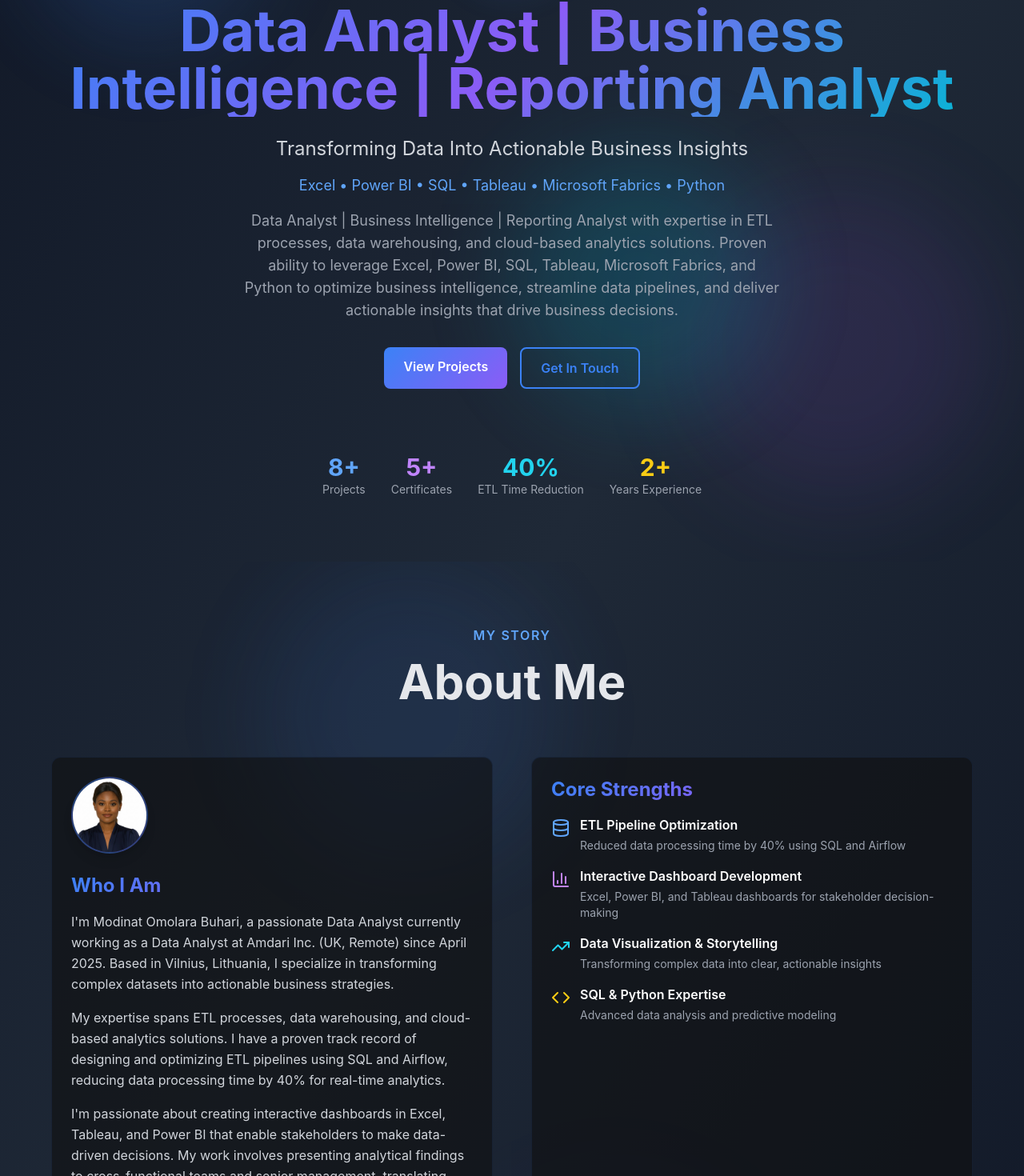
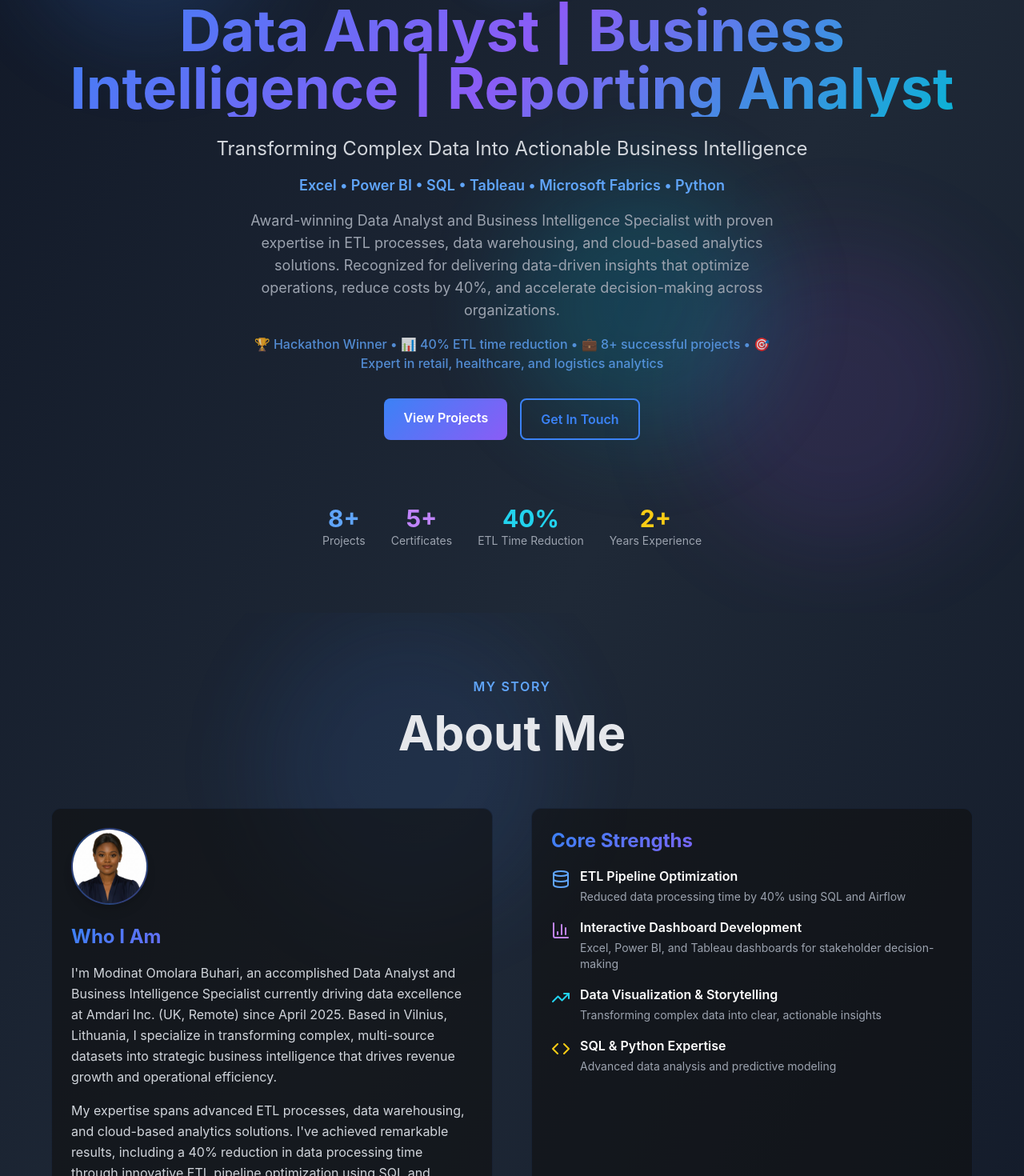
Before and after one commit to jeremydev-c/Modinat-Omolara-Buhari-portfolio, a Next.js app: page / in a window 1280 px wide. Shown: the part 318-1788 px from the top of the page at 80% size. Built offline with nearby package versions, Linux system fonts and the light colour scheme.

Commit message:
Add Streamline Logistics dashboard image, reorder projects with dashboards first, fix Tech Hub file extension, and update dashboard images count to 20

```diff
--- a/app/page.tsx
+++ b/app/page.tsx
@@ -60,15 +60,18 @@ export default function Portfolio() {
               Data Analyst | Business Intelligence | Reporting Analyst
             </h1>
             <p className="text-xl md:text-2xl text-gray-300 mb-4">
-              Transforming Data Into Actionable Business Insights
+              Transforming Complex Data Into Actionable Business Intelligence
             </p>
-            <p className="text-lg text-blue-400 mb-4">
+            <p className="text-lg text-blue-400 mb-4 font-semibold">
               Excel • Power BI • SQL • Tableau • Microsoft Fabrics • Python
             </p>
-            <p className="text-lg text-gray-400 mb-8 max-w-2xl mx-auto">
-              Data Analyst | Business Intelligence | Reporting Analyst with expertise in ETL processes, data warehousing, and cloud-based analytics solutions.
-              Proven ability to leverage Excel, Power BI, SQL, Tableau, Microsoft Fabrics, and Python
-              to optimize business intelligence, streamline data pipelines, and deliver actionable insights that drive business decisions.
+            <p className="text-lg text-gray-400 mb-4 max-w-2xl mx-auto">
+              Award-winning Data Analyst and Business Intelligence Specialist with proven expertise in ETL processes,
+              data warehousing, and cloud-based analytics solutions. Recognized for delivering data-driven insights
+              that optimize operations, reduce costs by 40%, and accelerate decision-making across organizations.
+            </p>
+            <p className="text-base text-blue-400/80 mb-8 max-w-2xl mx-auto font-medium">
+              🏆 Hackathon Winner • 📊 40% ETL time reduction • 💼 8+ successful projects • 🎯 Expert in retail, healthcare, and logistics analytics
             </p>
             <div className="flex justify-center gap-4 flex-wrap mb-8">
               <Link href="/projects" className="btn-primary">
@@ -155,20 +158,22 @@ export default function Portfolio() {
               </div>
               <h3 className="text-2xl font-bold mb-4 text-gradient">Who I Am</h3>
               <p className="text-gray-300 mb-4 leading-relaxed">
-                I'm Modinat Omolara Buhari, a passionate Data Analyst currently working as a Data Analyst
-                at Amdari Inc. (UK, Remote) since April 2025. Based in Vilnius, Lithuania, I specialize in
-                transforming complex datasets into actionable business strategies.
+                I'm Modinat Omolara Buhari, an accomplished Data Analyst and Business Intelligence Specialist
+                currently driving data excellence at Amdari Inc. (UK, Remote) since April 2025. Based in Vilnius, Lithuania,
+                I specialize in transforming complex, multi-source datasets into strategic business intelligence that
+                drives revenue growth and operational efficiency.
               </p>
               <p className="text-gray-300 mb-4 leading-relaxed">
-                My expertise spans ETL processes, data warehousing, and cloud-based analytics solutions.
-                I have a proven track record of designing and optimizing ETL pipelines using SQL and Airflow,
-                reducing data processing time by 40% for real-time analytics.
+                My expertise spans advanced ETL processes, data warehousing, and cloud-based analytics solutions.
+                I've achieved remarkable results, including a 40% reduction in data processing time through innovative
+                ETL pipeline optimization using SQL and Airflow, enabling real-time analytics that give organizations
+                a competitive edge.
               </p>
               <p className="text-gray-300 leading-relaxed">
-                I'm passionate about creating interactive dashboards in Excel, Tableau, and Power BI that enable
-                stakeholders to make data-driven decisions. My work involves presenting analytical findings
-                to cross-functional teams and senior management, translating complex datasets into actionable
-                business strategies.
+                I'm recognized for creating stunning, interactive dashboards in Excel, Tableau, and Power BI that
+                transform raw data into compelling visual narratives. My work empowers stakeholders at all levels—from
+                executives to operations teams—to make informed, data-driven decisions that accelerate business growth
+                and optimize performance.
               </p>
             </motion.div>
 
--- a/app/projects/page.tsx
+++ b/app/projects/page.tsx
@@ -31,44 +31,6 @@ export default function Projects() {
   };
 
   const projects = [
-    {
-      name: "Employee Success Analysis using SQL",
-      tagline: "HR Analytics Dashboard - SQL & Excel",
-      description: "Comprehensive employee performance and success metrics analysis using SQL queries and Excel dashboards. Features 26 slides with 22 interactive visualizations covering employee performance trends, success metrics, and data-driven HR insights.",
-      tech: ["SQL", "Excel", "Data Analysis", "HR Analytics"],
-      features: [
-        "SQL Query Optimization",
-        "Employee Performance Metrics",
-        "Interactive Excel Dashboards",
-        "Data-Driven HR Insights",
-        "22 Interactive Visualizations",
-        "Comprehensive Analysis Reports"
-      ],
-      image: "👥",
-      color: "from-blue-500 to-cyan-600",
-      icon: Users,
-      type: "PowerPoint Project",
-      pdfUrl: "/projects/Employee Success Analysis using SQL.pptx"
-    },
-    {
-      name: "NovoMed Sales Performance Analysis",
-      tagline: "Pharmaceutical Sales Dashboard - Top/Bottom Analysis",
-      description: "Advanced sales performance analysis for NovaMed Solutions featuring top/bottom analysis dashboards. Includes profit margin analysis, revenue trends, drug performance metrics, and customer segmentation. Built with Power BI for interactive business intelligence.",
-      tech: ["Power BI", "Data Visualization", "Business Intelligence"],
-      features: [
-        "Top/Bottom Drug Analysis",
-        "Profit Margin Tracking (82%)",
-        "Revenue & COGS Analysis",
-        "Customer Performance Metrics",
-        "Month-on-Month Trends",
-        "Interactive Dashboard Views"
-      ],
-      image: "💊",
-      color: "from-purple-500 to-indigo-600",
-      icon: BarChart3,
-      type: "PowerPoint Project",
-      pdfUrl: "/projects/NovoMed Sales Performance Analysis.pptx"
-    },
     {
       name: "Analysis of Choco De Luxe Sales Data",
       tagline: "Sales Analytics Dashboard - Tableau",
@@ -108,6 +70,82 @@ export default function Projects() {
       icon: TrendingUp,
       type: "PowerPoint Project",
       pdfUrl: "/projects/Consumer Electronic Sales Trend Analysis.pptx"
+    },
+    {
+      name: "Sales Analysis of Cafe Harmony",
+      tagline: "Restaurant Sales Analytics - Excel Dashboard",
+      description: "Detailed sales analysis for Cafe Harmony using Excel dashboards covering sales performance, revenue trends, product analysis, and business insights for restaurant operations optimization.",
+      tech: ["Excel", "Data Analysis", "Sales Analytics", "Business Intelligence"],
+      features: [
+        "Excel Dashboard Creation",
+        "Sales Performance Metrics",
+        "Revenue Trend Analysis",
+        "Product Performance",
+        "Operational Insights",
+        "Business Recommendations"
+      ],
+      image: "/dashboards/cafe-harmony/Screenshot_3-12-2025_15157_.jpeg",
+      color: "from-blue-500 to-cyan-600",
+      icon: BarChart3,
+      type: "Excel Project",
+      pdfUrl: "/projects/Sales Analysis of Cafe Harmony.pdf"
+    },
+    {
+      name: "Streamline Logistic Solution Analysis",
+      tagline: "Logistics Analytics Dashboard - Excel",
+      description: "Comprehensive logistics solution analysis using Excel dashboards. Features supply chain optimization, delivery performance metrics, route analysis, and operational efficiency insights for logistics operations.",
+      tech: ["Excel", "Data Analysis", "Logistics Analytics", "Business Intelligence"],
+      features: [
+        "Excel Dashboard Creation",
+        "Supply Chain Analysis",
+        "Delivery Performance Metrics",
+        "Route Optimization Analysis",
+        "Operational Efficiency Insights",
+        "Logistics KPIs Tracking"
+      ],
+      image: "/dashboards/streamline-logistics/streamline_logistics_page16_dashboard.png",
+      color: "from-teal-500 to-cyan-600",
+      icon: BarChart3,
+      type: "Excel Project",
+      pdfUrl: "/CERTIFICATES/Streamline Logistic Solution Analysis using excel.pdf"
+    },
+    {
+      name: "Employee Success Analysis using SQL",
+      tagline: "HR Analytics Dashboard - SQL & Excel",
+      description: "Comprehensive employee performance and success metrics analysis using SQL queries and Excel dashboards. Features 26 slides with 22 interactive visualizations covering employee performance trends, success metrics, and data-driven HR insights.",
+      tech: ["SQL", "Excel", "Data Analysis", "HR Analytics"],
+      features: [
+        "SQL Query Optimization",
+        "Employee Performance Metrics",
+        "Interactive Excel Dashboards",
+        "Data-Driven HR Insights",
+        "22 Interactive Visualizations",
+        "Comprehensive Analysis Reports"
+      ],
+      image: "👥",
+      color: "from-blue-500 to-cyan-600",
+      icon: Users,
+      type: "PowerPoint Project",
+      pdfUrl: "/projects/Employee Success Analysis using SQL.pptx"
+    },
+    {
+      name: "NovoMed Sales Performance Analysis",
+      tagline: "Pharmaceutical Sales Dashboard - Top/Bottom Analysis",
+      description: "Advanced sales performance analysis for NovaMed Solutions featuring top/bottom analysis dashboards. Includes profit margin analysis, revenue trends, drug performance metrics, and customer segmentation. Built with Power BI for interactive business intelligence.",
+      tech: ["Power BI", "Data Visualization", "Business Intelligence"],
+      features: [
+        "Top/Bottom Drug Analysis",
+        "Profit Margin Tracking (82%)",
+        "Revenue & COGS Analysis",
+        "Customer Performance Metrics",
+        "Month-on-Month Trends",
+        "Interactive Dashboard Views"
+      ],
+      image: "💊",
+      color: "from-purple-500 to-indigo-600",
+      icon: BarChart3,
+      type: "PowerPoint Project",
+      pdfUrl: "/projects/NovoMed Sales Performance Analysis.pptx"
     },
     {
       name: "Week 2: Sales & Customer Behaviour Insights - Green Cart Ltd",
@@ -167,45 +205,7 @@ export default function Projects() {
       color: "from-indigo-500 to-purple-600",
       icon: BarChart3,
       type: "PowerPoint Project",
-      pdfUrl: "/projects/Tech Hub Retail Sales Analysis.pptx"
-    },
-    {
-      name: "Sales Analysis of Cafe Harmony",
-      tagline: "Restaurant Sales Analytics - Excel Dashboard",
-      description: "Detailed sales analysis for Cafe Harmony using Excel dashboards covering sales performance, revenue trends, product analysis, and business insights for restaurant operations optimization.",
-      tech: ["Excel", "Data Analysis", "Sales Analytics", "Business Intelligence"],
-      features: [
-        "Excel Dashboard Creation",
-        "Sales Performance Metrics",
-        "Revenue Trend Analysis",
-        "Product Performance",
-        "Operational Insights",
-        "Business Recommendations"
-      ],
-      image: "/dashboards/cafe-harmony/Screenshot_3-12-2025_15157_.jpeg",
-      color: "from-blue-500 to-cyan-600",
-      icon: BarChart3,
-      type: "Excel Project",
-      pdfUrl: "/projects/Sales Analysis of Cafe Harmony.pdf"
-    },
-    {
-      name: "Streamline Logistic Solution Analysis",
-      tagline: "Logistics Analytics Dashboard - Excel",
-      description: "Comprehensive logistics solution analysis using Excel dashboards. Features supply chain optimization, delivery performance metrics, route analysis, and operational efficiency insights for logistics operations.",
-      tech: ["Excel", "Data Analysis", "Logistics Analytics", "Business Intelligence"],
-      features: [
-        "Excel Dashboard Creation",
-        "Supply Chain Analysis",
-        "Delivery Performance Metrics",
-        "Route Optimization Analysis",
-        "Operational Efficiency Insights",
-        "Logistics KPIs Tracking"
-      ],
-      image: "🚚",
-      color: "from-teal-500 to-cyan-600",
-      icon: BarChart3,
-      type: "Excel Project",
-      pdfUrl: "/CERTIFICATES/Streamline Logistic Solution Analysis using excel.pdf"
+      pdfUrl: "/projects/Tech Hub Retail Sales Analysis.pdf"
     }
   ];
 
@@ -272,7 +272,7 @@ export default function Projects() {
                 transition={{ delay: 0.5 }}
                 className="text-center"
               >
-                <div className="text-3xl md:text-4xl font-bold text-gradient mb-2">48</div>
+                <div className="text-3xl md:text-4xl font-bold text-gradient mb-2">20</div>
                 <div className="text-sm text-gray-400">Dashboard Images</div>
               </motion.div>
             </div>
```
Also changed, not shown: app/view-project/[slug]/page.tsx (+2 -26 lines), app/case-studies/page.tsx (line endings or trailing spaces), app/components/ContactForm.tsx (line endings or trailing spaces), app/components/ErrorBoundary.tsx (line endings or trailing spaces), app/components/LoadingScreen.tsx (line endings or trailing spaces), app/components/ScrollToTop.tsx (line endings or trailing spaces), app/robots.ts (line endings or trailing spaces), public/dashboards/streamline-logistics/streamline_logistics_page16_dashboard.png (added), tailwind.config.js (line endings or trailing spaces), 1 other file (tests, documents, lock files or other folders).
